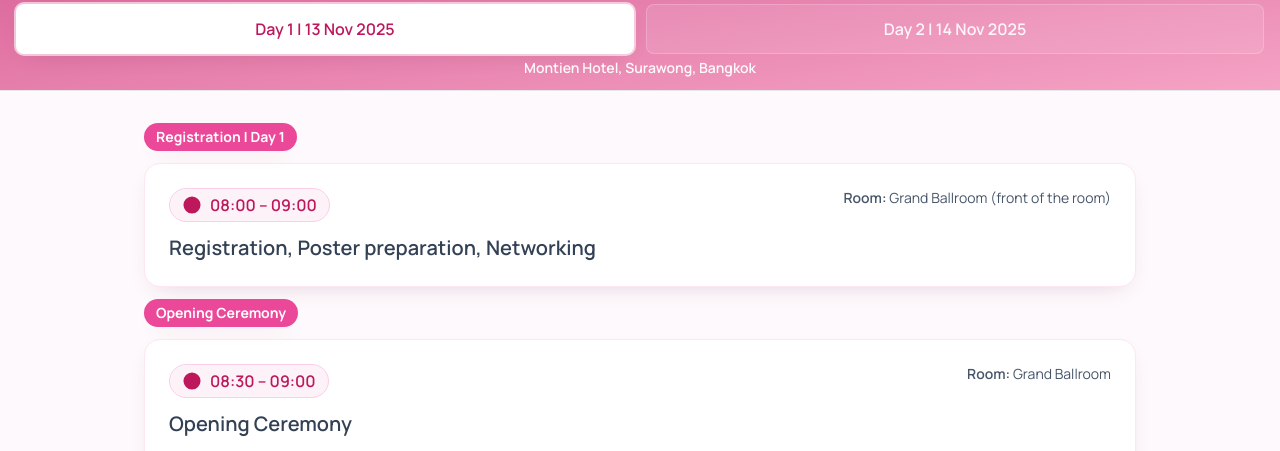
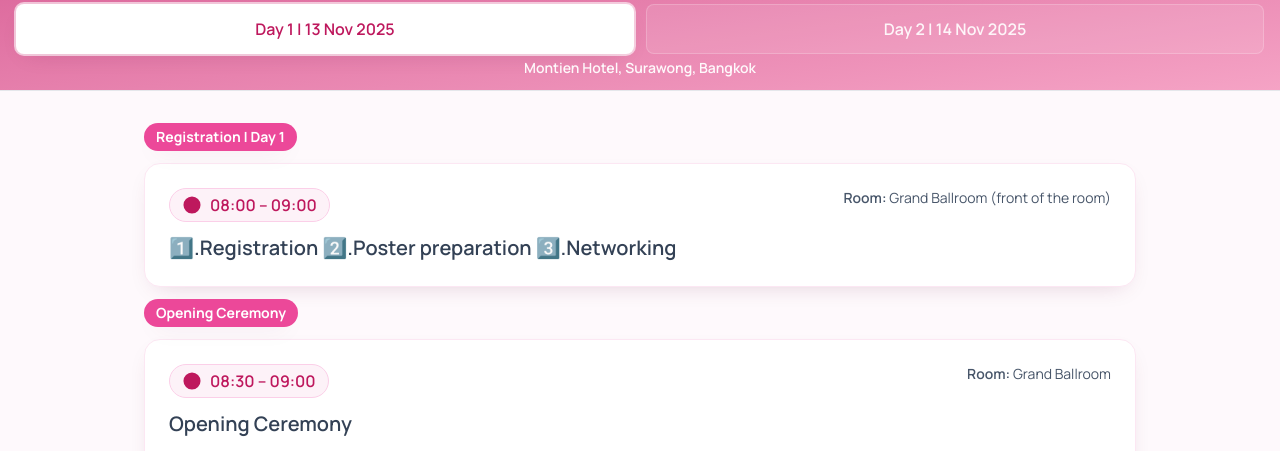
Before and after one commit to tookarunya/iamps40, a plain HTML site: page index.html in a window 1280 px wide. Shown: the part 156-607 px from the top of the page. Drawn offline with nearby package versions, Linux system fonts and the light colour scheme.

Commit message:
Update index.html

```diff
--- a/index.html
+++ b/index.html
@@ -373,7 +373,7 @@ function renderDay(day){
         id:1,
         phases:[
           { type:'allhands', label:' ', badge:'Registration | Day 1',
-            sessions:[ { time:'08:00 – 09:00', title:'Registration, Poster preparation, Networking', room:'Grand Ballroom (front of the room)' } ] },
+            sessions:[ { time:'08:00 – 09:00', title:'1️⃣.Registration 2️⃣.Poster preparation 3️⃣.Networking', room:'Grand Ballroom (front of the room)' } ] },
           { type:'allhands', label:' ', badge:'Opening Ceremony',
             sessions:[
               { time:'08:30 – 09:00', title:'Opening Ceremony', room:'Grand Ballroom',
```
